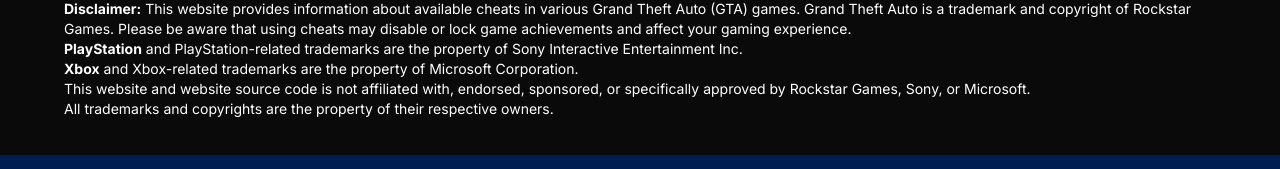
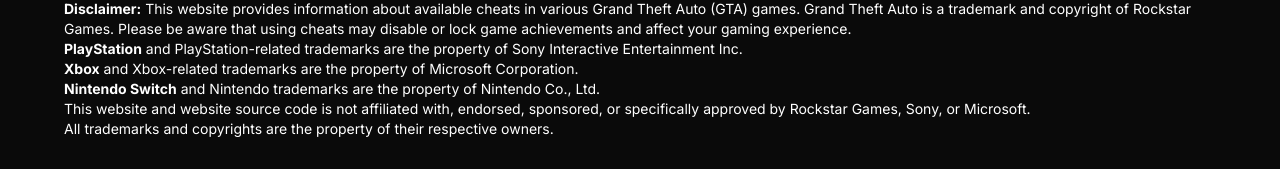
Before and after one commit to GesangPJ/gtacheatdb, a Next.js app: page /gta3 in a window 1280 px wide. Shown: the part 973-1142 px from the top of the page. Built offline with nearby package versions, Linux system fonts and the light colour scheme; no server answers; the database is empty.

Commit message:
update gta3 page

```diff
--- a/src/app/gta3/page.jsx
+++ b/src/app/gta3/page.jsx
@@ -166,6 +166,9 @@
         <strong>Xbox</strong> and Xbox-related trademarks are the property of Microsoft Corporation.
         </p>
         <p>
+        <strong>Nintendo Switch</strong> and Nintendo trademarks are the property of Nintendo Co., Ltd.
+        </p>
+        <p>
           This website and website source code is not affiliated with, endorsed, sponsored, or specifically approved by Rockstar Games, Sony, or Microsoft.
         </p>
         <p>
```
